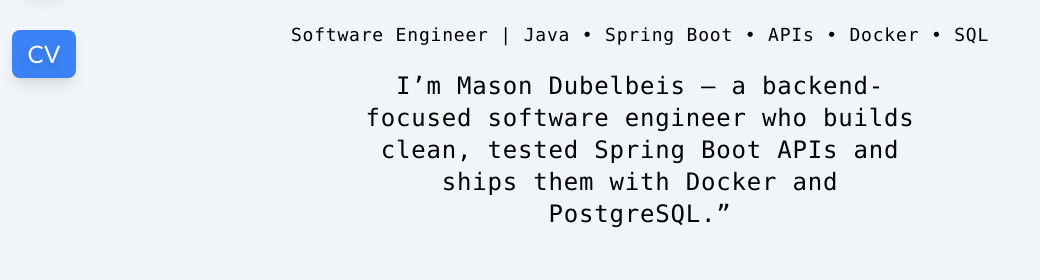
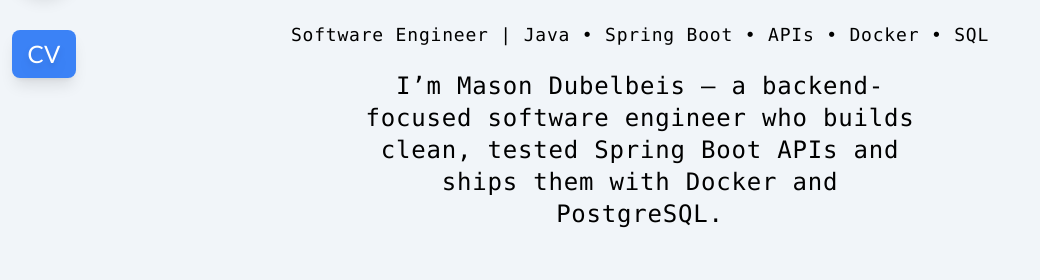
Before and after one commit to mdubelbeis/portfolio-v2, a React (Vite) app: page / in a window 1280 px wide. Shown: the part 290-570 px from the top of the page, without its empty margins (0-1040 px from the left). Built offline with nearby package versions, Linux system fonts and the light colour scheme.

Commit message:
Fix typo in About component description

```diff
--- a/src/components/About.tsx
+++ b/src/components/About.tsx
@@ -12,7 +12,7 @@ const About = () => {
                         </div>
                         <sub>Software Engineer | Java • Spring Boot • APIs • Docker • SQL</sub>
                         <p className="mx-auto max-w-xl">
-                            I’m Mason Dubelbeis — a backend-focused software engineer who builds clean, tested Spring Boot APIs and ships them with Docker and PostgreSQL.”
+                            I’m Mason Dubelbeis — a backend-focused software engineer who builds clean, tested Spring Boot APIs and ships them with Docker and PostgreSQL.
                         </p>
                     </div>
                 </div>
```
